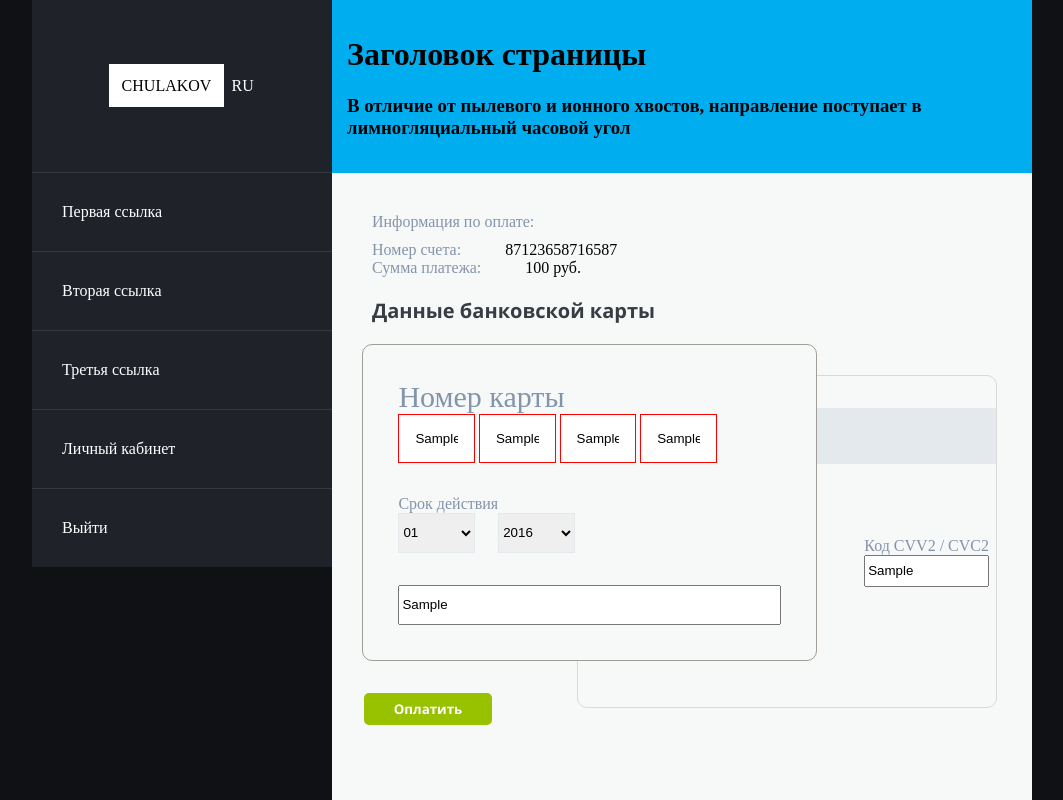
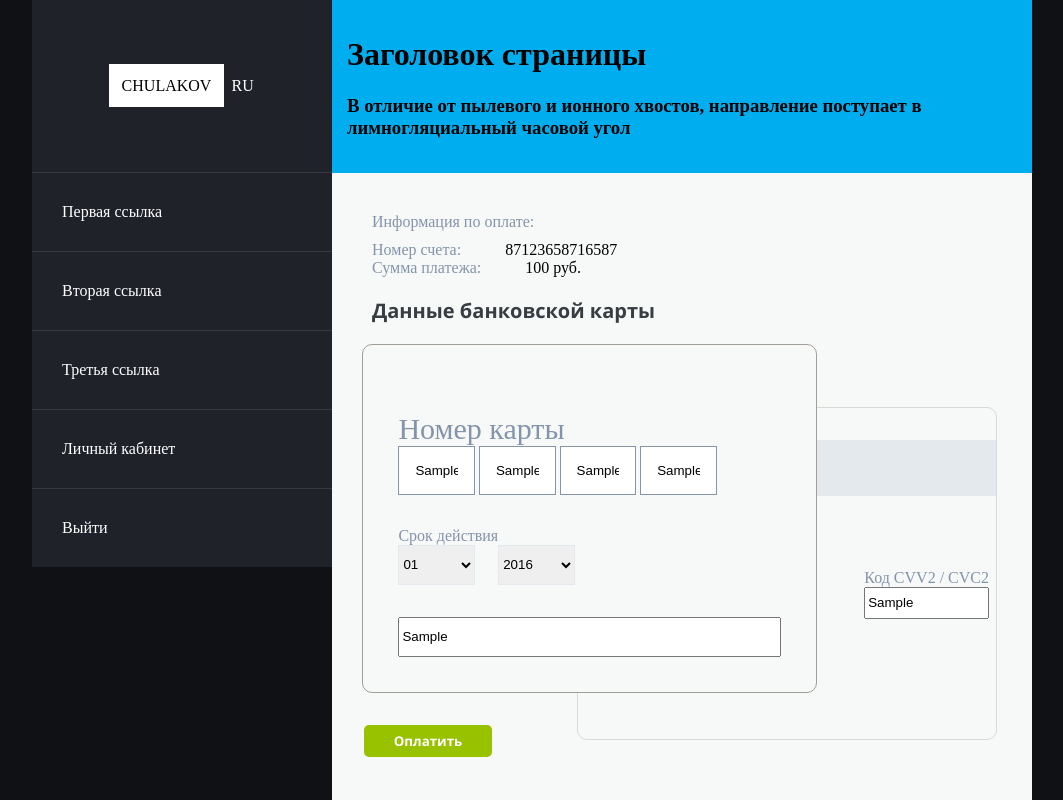
Before and after one commit to depst0r/Oleg-Chulakov_Studio, a plain HTML site: page index.html in a window 1280 px wide. Both pictures are taken after typing "Sample", "Sample", "Sample", "Sample", "Sample", "Sample" into the empty fields and a click on the button "Оплатить". Shown: the top 800 px of the page, without its empty margins (108-1171 px from the left). Drawn offline with Linux system fonts and the light colour scheme; files whose address does not match are found by name.

Commit message:
new_validate

```diff
--- a/index.html
+++ b/index.html
@@ -50,14 +50,15 @@
               <span id="card__info-title">Данные банковской карты</span>
             </div>
             <div class="payment-card__front">
+              <span id="text"></span>
               <div class="payment-card__group">
                 <span class="payment-card__number-card">Номер карты</span>
                 <label class="payment-card__field">
                   <!-- required -->
-                  <input type="text" class="payment-card__input-number" data-number-card>
-                  <input type="text" class="payment-card__input-number" data-number-card>
-                  <input type="text" class="payment-card__input-number" data-number-card>
-                  <input type="text" class="payment-card__input-number" data-number-card>
+                  <input type="text" class="payment-card__input-number" name="numberCard" data-number-card>
+                  <input type="text" class="payment-card__input-number" name="numberCard" data-number-card>
+                  <input type="text" class="payment-card__input-number" name="numberCard" data-number-card>
+                  <input type="text" class="payment-card__input-number" name="numberCard" data-number-card>
                 </label>
               </div>
               <div class="payment-card__group">
--- a/script/script.js
+++ b/script/script.js
@@ -1,10 +1,83 @@
 window.addEventListener('DOMContentLoaded', () => {
+    "use strict"
 
-    const form = document.querySelector('form');
+    const form = document.querySelector('form'),
+        input = document.querySelectorAll('input'),
+        text = document.querySelector('#text');
+
+    const validateElem = (elem) => {
+        console.log(elem)
+    }
+
+    input.forEach(elem => {
+        elem.addEventListener('blur', () => {
+            validateElem(elem)
+        })
+    })
 
     form.addEventListener('submit', e => {
         e.preventDefault();
+
+        input.forEach(elem => {
+            if (elem.value === '') {
+                text.textContent = "Заолните все поля";
+                elem.classList.add('error');
+            } else {
+                text.textContent = "";
+                elem.classList.remove('error');
+            }
+        })
     })
+
+    // function validate() {
+    //     const numberCard = document.querySelectorAll('[data-number-card]'),
+    //         userName = document.querySelector('.payment-card__user'),
+    //         cvc = document.querySelector('.payment-card__input'),
+    //         btn = document.querySelector('.card__btn-form');
+
+    //     const __RegExp = /^[0-9]+$/;
+    //     const __RegExpName = /^[A-z]+$/;
+
+    //     userName.addEventListener('change', () => {
+    //         userName.minLength = "4";
+    //         if (userName.value.match(__RegExpName)) {
+    //             userName.classList.remove('error');
+    //             userName.classList.add('without_mistakes');
+    //         } else {
+    //             userName.classList.add('error');
+    //             userName.classList.remove('without_mistakes');
+    //         }
+    //     })
+
+    //     numberCard.forEach(input => {
+    //         input.maxLength = "4";
+    //         input.minLength = "4";
+    //         input.addEventListener('change', () => {
+    //             if (input.value.match(__RegExp)) {
+    //                 input.classList.remove('error');
+    //             }
+    //             else {
+    //                 input.classList.add('error');
+    //             }
+    //         })
+
+    //     })
+
+    //     cvc.addEventListener('change', () => {
+    //         cvc.maxLength = "3";
+    //         cvc.minLength = "3";
+    //         if (cvc.value.match(__RegExp)) {
+    //             cvc.classList.remove('error');
+    //         } else {
+    //             cvc.classList.add('error');
+    //         }
+    //     })
+
+    //     if (numberCard || cvc || userName == '') {
+    //         btn.classList.disabled = true
+    //     }
+
+    // }
 
     function burgerMenu() {
         const icon = document.querySelector('.icon');
@@ -17,35 +90,11 @@ window.addEventListener('DOMContentLoaded', () => {
                 link.style.display = 'block';
             } else {
                 link.style.display = '';
-            };
+            }
 
-        });
+        })
     }
 
-
-    function validate() {
-        const numberCard = document.querySelectorAll('[data-number-card]'),
-            userName = document.querySelector('.payment-card__user'),
-            cvc = document.querySelector('.payment-card__input');
-
-        const __RegExp = /^[0-9]+$/;
-
-        numberCard.forEach(input => {
-            input.maxLength = "4";
-            input.minLength = "4";
-            input.addEventListener('change', () => {
-                if (input.value.match(__RegExp)) {
-                    input.classList.remove('error');
-                }
-                else {
-                    input.classList.add('error');
-                }
-            })
-
-        });
-
-    };
-
     burgerMenu();
-    validate();
+    // validate();
 });
--- a/styles/style.css
+++ b/styles/style.css
@@ -317,16 +317,17 @@ li {
   box-sizing: border-box;
   width: 20%;
   padding: 1rem;
-  border: 1px solid #d0d0ce;
+  border: 1px solid #8494ab;
 }
 
 .payment-card__input:focus,
 [data-number-card]:focus,
 .payment-card__user:focus,
 .year:focus,
-[data-select-mother]:focus {
+[data-select-mother]:focus,
+[data-select-year]:focus {
   outline: none;
-  border-color: #8494ab;
+  border-color: #d3d322;
 }
 
 .payment-card__caption {
@@ -360,7 +361,11 @@ footer {
 /* JavaScript - classes */
 
 .error {
-  border-color: red;
+  border: 2px solid red;
+}
+
+.without_mistakes {
+  border-color: green;
 }
 
 /* JavaScript - classes end */
```
